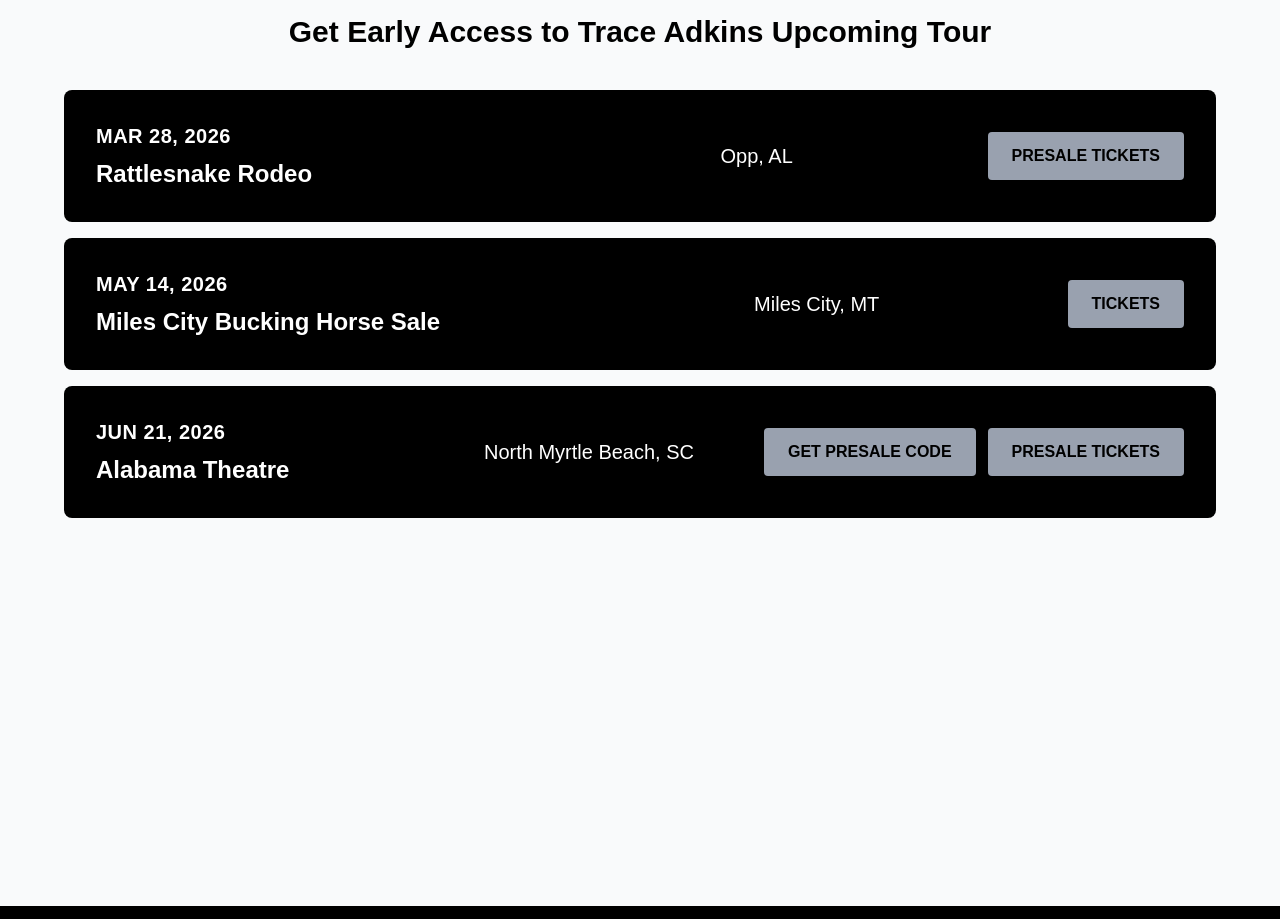
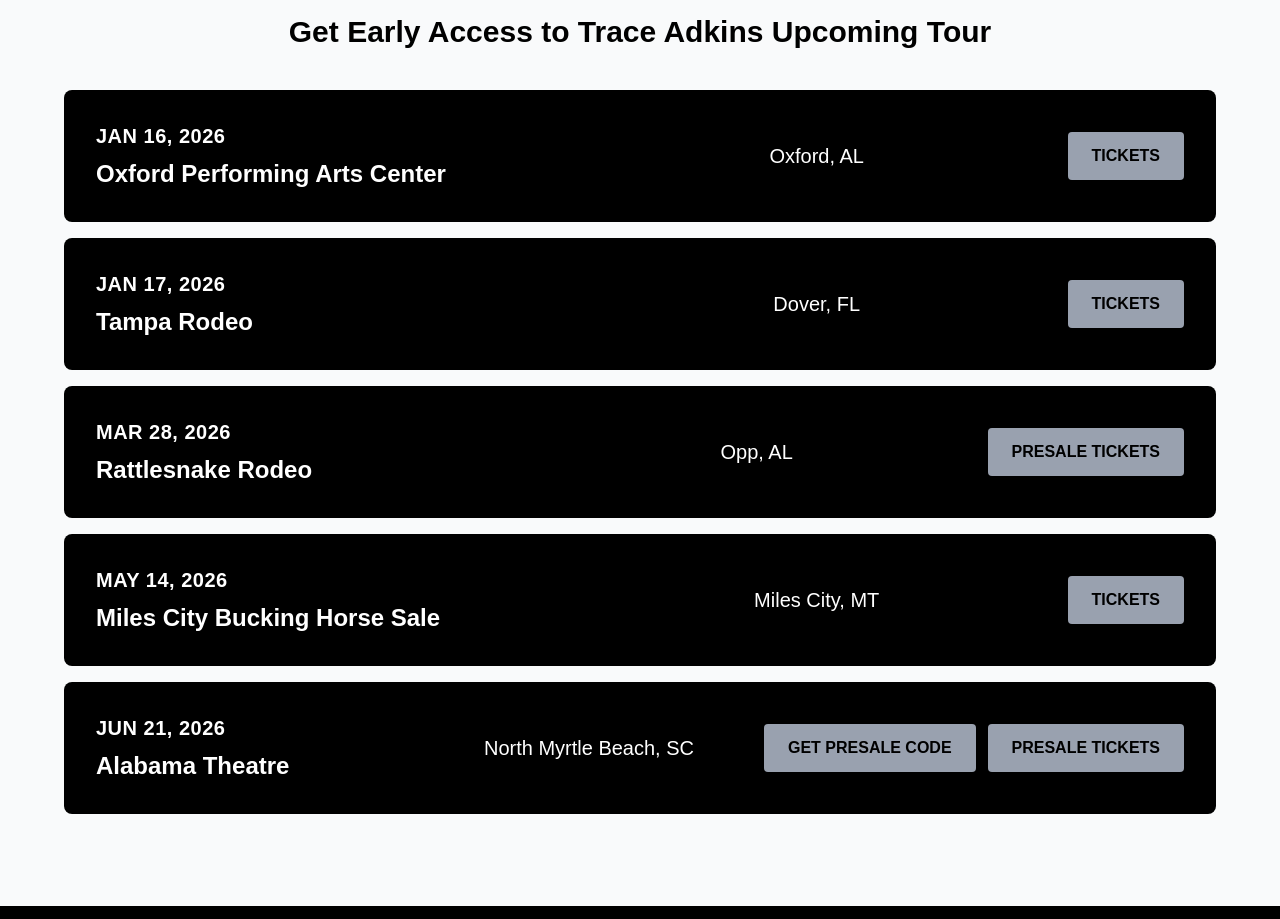
Before and after one commit to Success1050/influencers-landingpage, a Next.js app: page / in a window 1280 px wide. Shown: the part 1380-2299 px from the top of the page. Built offline with nearby package versions, Linux system fonts and the light colour scheme.

Commit message:
added more events

```diff
--- a/components/Presale.tsx
+++ b/components/Presale.tsx
@@ -14,22 +14,36 @@
 
 const EventListing: React.FC = () => {
   const events: Event[] = [
+        {
+      id: 1,
+      date: "JAN 16, 2026",
+      title: "Oxford Performing Arts Center",
+      location: "Oxford, AL",
+    buttons: [{ text: "TICKETS", variant: "secondary" }],
+    },
     {
-      id: 1,
+      id: 2,
+      date: "JAN 17, 2026",
+      title: "Tampa Rodeo",
+      location: "Dover, FL",
+     buttons: [{ text: "TICKETS", variant: "secondary" }],
+    },
+    {
+      id: 3,
       date: "MAR 28, 2026",
       title: "Rattlesnake Rodeo",
       location: "Opp, AL",
       buttons: [{ text: "PRESALE TICKETS", variant: "secondary" }],
     },
     {
-      id: 2,
+      id: 4,
       date: "MAY 14, 2026",
       title: "Miles City Bucking Horse Sale",
       location: "Miles City, MT",
       buttons: [{ text: "TICKETS", variant: "secondary" }],
     },
     {
-      id: 3,
+      id: 5,
       date: "JUN 21, 2026",
       title: "Alabama Theatre",
       location: "North Myrtle Beach, SC",
@@ -41,6 +55,7 @@
         { text: "PRESALE TICKETS", variant: "secondary" },
       ],
     },
+
   ];
 
   return (
@@ -71,6 +86,7 @@
               <div className="flex flex-col justify-center items-center sm:flex-row md:flex-col lg:flex-row gap-3 md:justify-end">
                 {event.buttons.map((button, idx) => (
                   <a
+                  key={idx}
                     href="mailto:admin@traceadkinsvip.com"
                     className="bg-gray-400 hover:bg-gray-300 text-black font-bold py-3 px-6 rounded transition-colors duration-200 whitespace-nowrap text-sm md:text-base"
                   >
```
Also changed, not shown: 1 other file (tests, documents, lock files or other folders).
